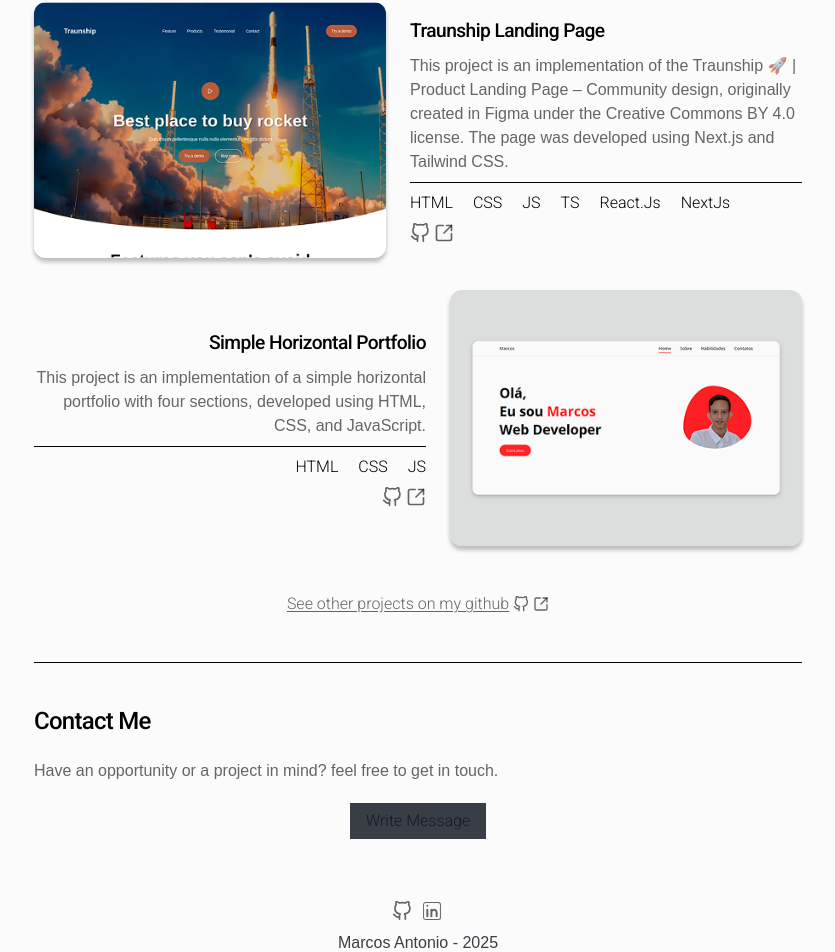
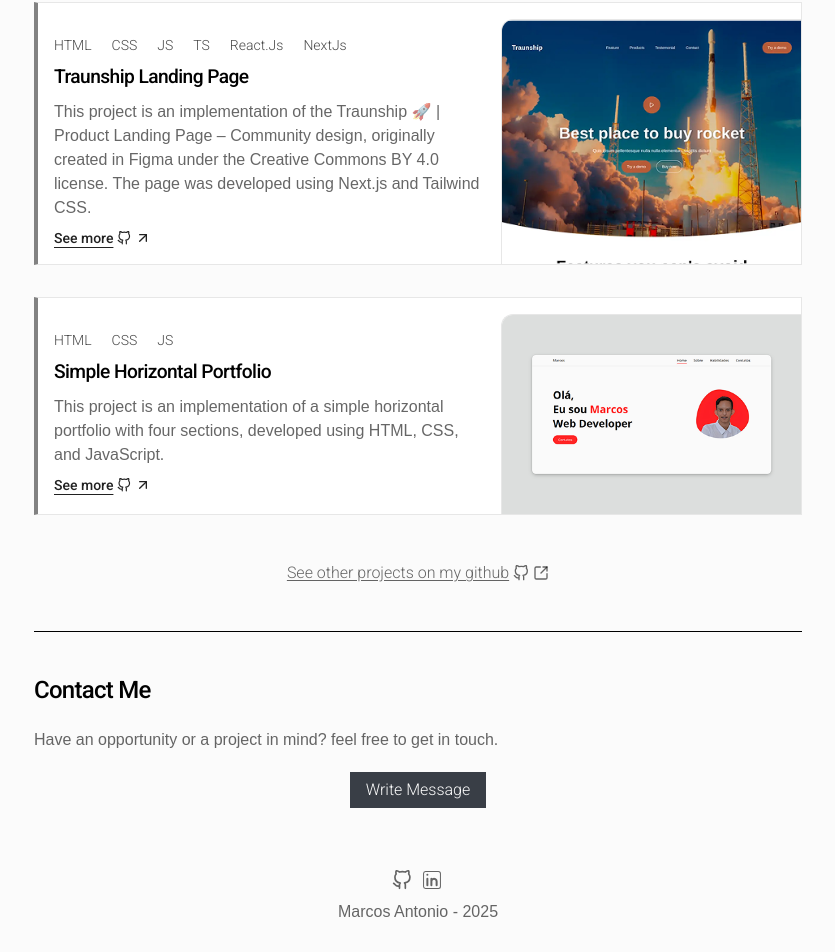
Before and after one commit to MarcosAntonio15243/MarcosAntonio15243.github.io, a Next.js app: page / in a window 1280 px wide. Shown: the part 1903-2855 px from the top of the page, without its empty margins (222-1057 px from the left). Built offline with nearby package versions, Linux system fonts and the light colour scheme.

Commit message:
feat: improve feature card design

```diff
--- a/src/app/page.tsx
+++ b/src/app/page.tsx
@@ -156,13 +156,12 @@ export default function Home() {
 							{features.map((e, index) => {
 								return (
 									<FeatureCard
-										key={e.featureTitle}
+										key={`${index}-${e.featureTitle}`}
 										srcImg={e.srcImg}
 										featureTitle={e.featureTitle}
 										description={e.description}
 										tecnologies={e.tecnologies}
 										repositoryLink={e.repositoryLink}
-										reverse={index % 2 !== 0}
 									/>
 								);
 							})}
@@ -195,7 +194,7 @@ export default function Home() {
 							target="_blank"
 							rel="noopener noreferrer"
 							aria-label="Send email to Marcos"
-							className="font-roboto font-light text-white bg-[var(--color-dark-blue)] hover:bg-[var(--color-dark-gray)] self-center px-4 py-1.5 cursor-pointer"
+							className="button font-roboto font-light self-center px-4 py-1.5 cursor-pointer"
 						>
 							Write Message
 						</a>
@@ -222,7 +221,9 @@ export default function Home() {
 									<CiLinkedin className="text-2xl hover:text-[var(--color-dark-gray)]" />
 								</a>
 							</div>
-							<span>Marcos Antonio - 2025</span>
+							<span className="text-[var(--color-text-primary)]">
+								Marcos Antonio - 2025
+							</span>
 						</div>
 					</footer>
 				</div>
--- a/src/components/cards/FeatureCard.tsx
+++ b/src/components/cards/FeatureCard.tsx
@@ -1,7 +1,7 @@
+import { ArrowUpRight } from "lucide-react";
+import Image from "next/image";
 import type { HTMLAttributes } from "react";
 import { FiGithub } from "react-icons/fi";
-import { LuSquareArrowOutUpRight } from "react-icons/lu";
-import Divider from "../ui/Divider";
 
 interface FeatureCardProps extends HTMLAttributes<HTMLElement> {
 	srcImg: string;
@@ -10,7 +10,6 @@ interface FeatureCardProps extends HTMLAttributes<HTMLElement> {
 	description: string;
 	tecnologies: string[];
 	repositoryLink: string;
-	reverse?: boolean;
 }
 
 export default function FeatureCard({
@@ -20,50 +19,41 @@ export default function FeatureCard({
 	description,
 	tecnologies,
 	repositoryLink,
-	reverse = false,
 	...props
 }: FeatureCardProps) {
 	return (
 		<div
-			className={`flex flex-col ${
-				reverse ? "md:flex-row-reverse" : "md:flex-row"
-			} md:flex-row md:items-center gap-6`}
+			className="flex flex-col md:flex-row-reverse gap-4 bg-[var(--color-bg-card)] px-4 py-6 md:p-4 md:pr-0 md:pb-0 border-[1px] border-[var(--color-bg-image)]  md:border-l-4 md:border-l-[var(--color-border-card)]"
 			{...props}
 		>
-			<img
+			<Image
 				src={srcImg}
 				alt={altImg}
-				className="max-w-full sm:max-w-[22rem] sm:h-[16rem] object-cover object-top mx-auto rounded-xl shadow-[0_4px_4px_rgba(0,0,0,0.25)]"
-				width={352}
-				height={256}
+				className="object-cover w-full sm:min-w-[300px] sm:max-w-[400px] md:w-[300px] object-top mx-auto max-md:rounded-xl rounded-tl-xl max-md:shadow-[0_4px_4px_rgba(0,0,0,0.25)] border-l-[1px] border-t-[1px] border-[var(--color-bg-image)]"
+				width={300}
+				height={240}
 			/>
-			<div
-				className={`flex flex-col text-center ${
-					reverse ? "md:text-right" : "md:text-left"
-				} gap-2`}
-			>
+			<div className="flex flex-col gap-2 py-4 items-center text-center md:items-baseline md:text-left">
+				<div className="font-roboto text-sm text-[var(--color-text-secondary)] font-thin flex flex-row justify-center flex-wrap w-fit gap-x-5 gap-y-1">
+					{tecnologies.map((e, index) => {
+						return <span key={`${index}-${e}`}>{e}</span>;
+					})}
+				</div>
 				<h3>{featureTitle}</h3>
-				<p>{description}</p>
-				<Divider />
-				<div
-					className={`flex flex-col gap-2 justify-center items-center ${
-						reverse ? "md:items-end" : "md:items-start"
-					}`}
-				>
-					<div className="font-roboto font-thin flex flex-row w-fit gap-5">
-						{tecnologies.map((e, index) => {
-							return <span key={index}>{e}</span>;
-						})}
-					</div>
+				<p className="text-base">{description}</p>
+				<div className="flex flex-col gap-2 justify-center items-center md:items-start">
 					<a
 						href={repositoryLink}
-						className="max-md:mx-auto flex flex-row gap-1 text-xl hover:text-[var(--color-dark-gray)]"
+						className=""
 						target="_blank"
 						rel="noopener noreferrer"
 						aria-label="Link to repository at feature in GitHub"
 					>
-						<FiGithub />
-						<LuSquareArrowOutUpRight />
+						<span className="font-roboto underline underline-offset-4 gap-1 flex flex-row items-center text-sm font-medium text-[var(--color-link)] hover:text-[var(--color-gray-600)]">
+							See more
+							<FiGithub />
+							<ArrowUpRight className="size-4" />
+						</span>
 					</a>
 				</div>
 			</div>
```
